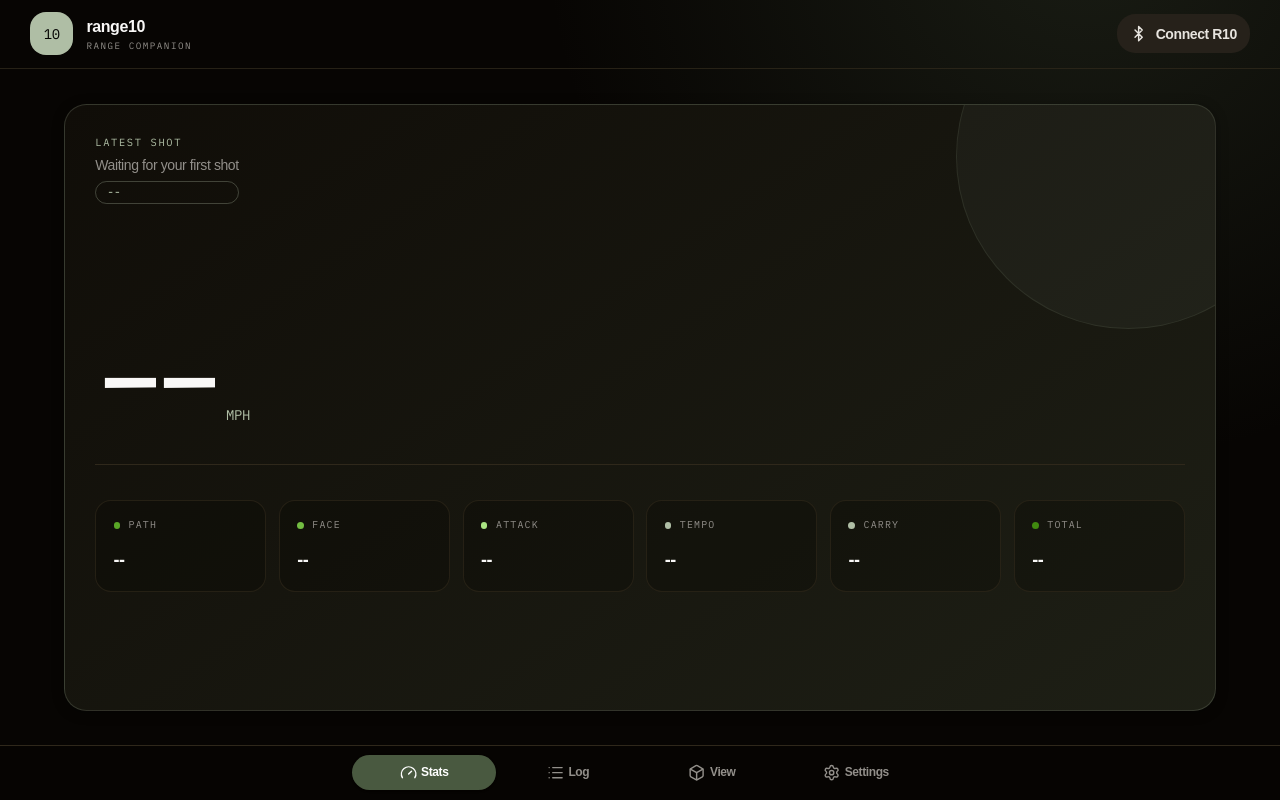
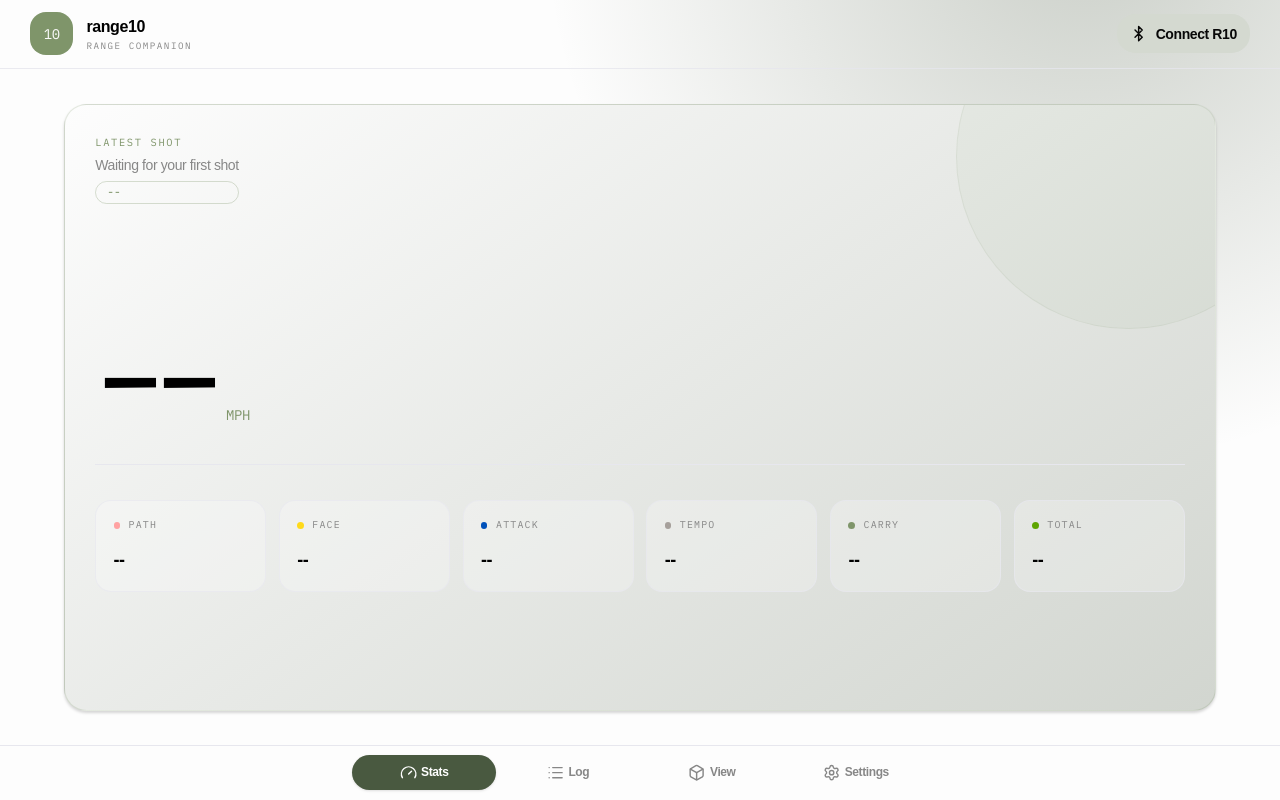
Before and after one commit to fabriziosestito/range10, a React (Vite) app: page / in a window 1280 px wide. Built offline with nearby package versions, Linux system fonts and the light colour scheme.

Commit message:
feat: add a theme setting that follows the ios appearance
Signed-off-by: Fabrizio Sestito <fabrizio.sestito@suse.com>

```diff
--- a/index.html
+++ b/index.html
@@ -6,6 +6,11 @@
     <meta name="theme-color" content="#070503" />
     <meta name="description" content="Offline range-session feedback for the Garmin Approach R10" />
     <title>range10</title>
+    <script>
+      if (window.matchMedia('(prefers-color-scheme: dark)').matches) {
+        document.documentElement.classList.add('dark')
+      }
+    </script>
   </head>
   <body>
     <div id="root"></div>
--- a/src/App.tsx
+++ b/src/App.tsx
@@ -59,12 +59,15 @@ const tabs: { id: Tab; label: string; icon: typeof Activity }[] = [
   { id: 'settings', label: 'Settings', icon: Settings },
 ]
 
+type ThemePreference = 'system' | 'light' | 'dark'
+
 type SavedPreferences = {
   preferredR10Address?: string
   enabledMetrics?: Record<MetricKey, boolean>
   voiceEnabled?: boolean
   units?: 'imperial' | 'metric'
   teeDistance?: number
+  theme?: ThemePreference
 }
 
 const metricLabels: Record<MetricKey, string> = {
@@ -142,6 +145,7 @@ function App() {
   const [settingsLoaded, setSettingsLoaded] = useState(false)
   const [voiceEnabled, setVoiceEnabled] = useState(true)
   const [units, setUnits] = useState<'imperial' | 'metric'>('imperial')
+  const [theme, setTheme] = useState<ThemePreference>('system')
   const [teeDistance, setTeeDistance] = useState(TEE_DISTANCE_DEFAULT)
   const [shot, setShot] = useState<Shot>(initialShot)
   const [history, setHistory] = useState<Shot[]>([])
@@ -270,6 +274,7 @@ function App() {
         if (saved.enabledMetrics) setEnabledMetrics({ ...defaultEnabledMetrics, ...saved.enabledMetrics })
         if (typeof saved.voiceEnabled === 'boolean') setVoiceEnabled(saved.voiceEnabled)
         if (saved.units) setUnits(saved.units)
+        if (saved.theme) setTheme(saved.theme)
         if (typeof saved.teeDistance === 'number') setTeeDistance(saved.teeDistance)
       } finally {
         if (active) setSettingsLoaded(true)
@@ -280,10 +285,26 @@ function App() {
 
   useEffect(() => {
     if (!settingsLoaded || !isTauriRuntime()) return
-    void settingsStore.set('preferences', { preferredR10Address, enabledMetrics, voiceEnabled, units, teeDistance })
+    void settingsStore.set('preferences', { preferredR10Address, enabledMetrics, voiceEnabled, units, teeDistance, theme })
     void invoke('set_voice_config', { config: { voiceEnabled, metrics: enabledMetrics, units } }).catch(() => undefined)
     void invoke('set_tee_distance', { yards: teeDistance }).catch(() => undefined)
-  }, [enabledMetrics, preferredR10Address, settingsLoaded, teeDistance, units, voiceEnabled])
+  }, [enabledMetrics, preferredR10Address, settingsLoaded, teeDistance, theme, units, voiceEnabled])
+
+  useEffect(() => {
+    const media = window.matchMedia?.('(prefers-color-scheme: dark)') ?? {
+      matches: false,
+      addEventListener: () => {},
+      removeEventListener: () => {},
+    }
+    const applyTheme = () => {
+      const dark = theme === 'dark' || (theme === 'system' && media.matches)
+      document.documentElement.classList.toggle('dark', dark)
+      document.querySelector('meta[name="theme-color"]')?.setAttribute('content', dark ? '#070503' : '#fdfdfd')
+    }
+    applyTheme()
+    media.addEventListener('change', applyTheme)
+    return () => media.removeEventListener('change', applyTheme)
+  }, [theme])
 
   useEffect(() => {
     const onShot = (event: Event) => {
@@ -679,7 +700,7 @@ function App() {
 
             <TabsContent value="settings" className="h-full">
               <Card className="flex h-full min-h-0 flex-col overflow-hidden">
-                <CardHeader className="shrink-0 flex-row items-center justify-between py-4 sm:px-6"><div><CardTitle className="flex items-center gap-2 text-base"><SlidersHorizontal className="size-4 text-primary" />Settings</CardTitle><CardDescription className="mt-1">Units, tee distance, voice output, and spoken metrics.</CardDescription></div><Badge variant="secondary">{enabledCount} on</Badge></CardHeader>
+                <CardHeader className="shrink-0 flex-row items-center justify-between py-4 sm:px-6"><div><CardTitle className="flex items-center gap-2 text-base"><SlidersHorizontal className="size-4 text-primary" />Settings</CardTitle><CardDescription className="mt-1">Units, tee distance, theme, voice output, and spoken metrics.</CardDescription></div><Badge variant="secondary">{enabledCount} on</Badge></CardHeader>
                 <Separator />
                 <CardContent className="min-h-0 flex-1 overflow-y-auto p-0">
                   <section className="flex items-center justify-between gap-3 border-b border-border px-4 py-4 sm:px-6">
@@ -688,6 +709,11 @@ function App() {
                       <p className="mt-0.5 text-xs text-muted-foreground">How speeds are displayed and spoken.</p>
                     </div>
                     <ToggleGroup type="single" value={units} onValueChange={(value) => { if (value) setUnits(value as 'imperial' | 'metric') }} aria-label="Measurement units"><ToggleGroupItem value="imperial">US</ToggleGroupItem><ToggleGroupItem value="metric">Metric</ToggleGroupItem></ToggleGroup>
+                  </section>
+
+                  <section className="flex items-center justify-between gap-3 border-b border-border px-4 py-4 sm:px-6">
+                    <p className="text-sm font-semibold">Theme</p>
+                    <ToggleGroup type="single" value={theme} onValueChange={(value) => { if (value) setTheme(value as ThemePreference) }} aria-label="Theme"><ToggleGroupItem value="system">System</ToggleGroupItem><ToggleGroupItem value="light">Light</ToggleGroupItem><ToggleGroupItem value="dark">Dark</ToggleGroupItem></ToggleGroup>
                   </section>
 
                   <section className="flex items-center justify-between gap-3 border-b border-border px-4 py-4 sm:px-6">
--- a/src/index.css
+++ b/src/index.css
@@ -5,6 +5,8 @@
 @import '@fontsource/ibm-plex-mono/latin-500.css';
 @import 'tailwindcss';
 @import 'tw-animate-css';
+
+@custom-variant dark (&:is(.dark *));
 
 @theme inline {
   --color-background: var(--background);
@@ -41,6 +43,46 @@
 }
 
 :root {
+  color-scheme: light;
+  --background: #fdfdfd;
+  --foreground: #000000;
+  --card: #fdfdfd;
+  --card-foreground: #000000;
+  --popover: #fcfcfc;
+  --popover-foreground: #000000;
+  --primary: #7f956a;
+  --primary-foreground: oklch(0.985 0.001 106.423);
+  --secondary: #d4d9d0;
+  --secondary-foreground: #080808;
+  --muted: #f5f5f5;
+  --muted-foreground: #878787;
+  --accent: #495940;
+  --accent-foreground: #ffffff;
+  --destructive: #b3191f;
+  --destructive-foreground: #ffffff;
+  --border: #e7e7ee;
+  --input: #ebebeb;
+  --ring: #afbea5;
+  --chart-1: oklch(0.648 0.2 131.684);
+  --chart-2: oklch(0.808 0.114 19.571);
+  --chart-3: #ffda1a;
+  --chart-4: #0051ba;
+  --chart-5: oklch(0.709 0.01 56.259);
+  --font-sans: 'Plus Jakarta Sans Variable', sans-serif;
+  --font-serif: 'Lora', serif;
+  --font-mono: 'IBM Plex Mono', monospace;
+  --radius: 1.4rem;
+  --shadow-color: #000000;
+  --shadow-opacity: 0.16;
+  --shadow-blur: 3px;
+  --shadow-spread: 0px;
+  --shadow-offset-x: 0px;
+  --shadow-offset-y: 2px;
+  --letter-spacing: -0.025em;
+  --spacing: 0.27rem;
+}
+
+.dark {
   color-scheme: dark;
   --background: #070503;
   --foreground: #f9f8f7;
```
